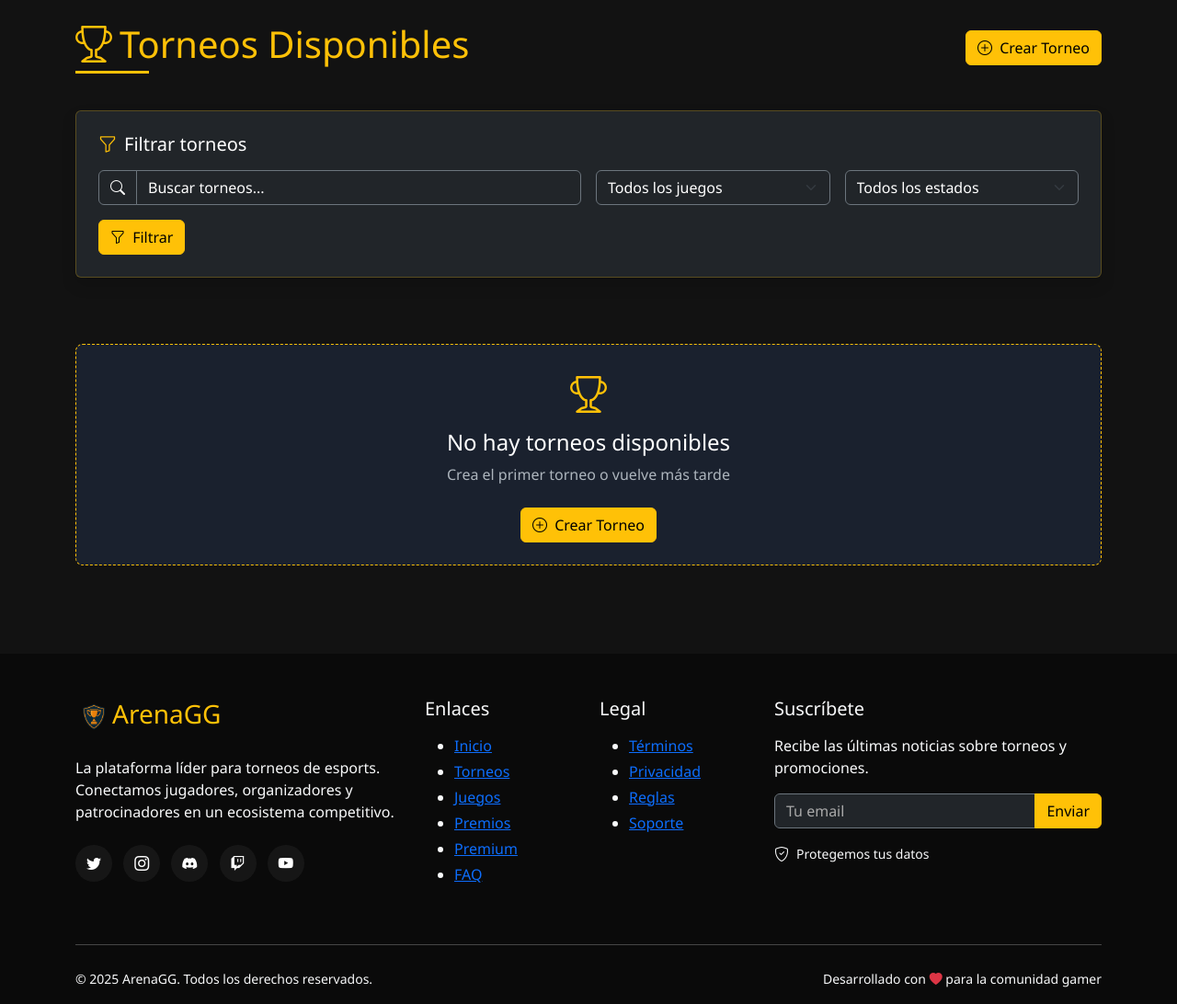
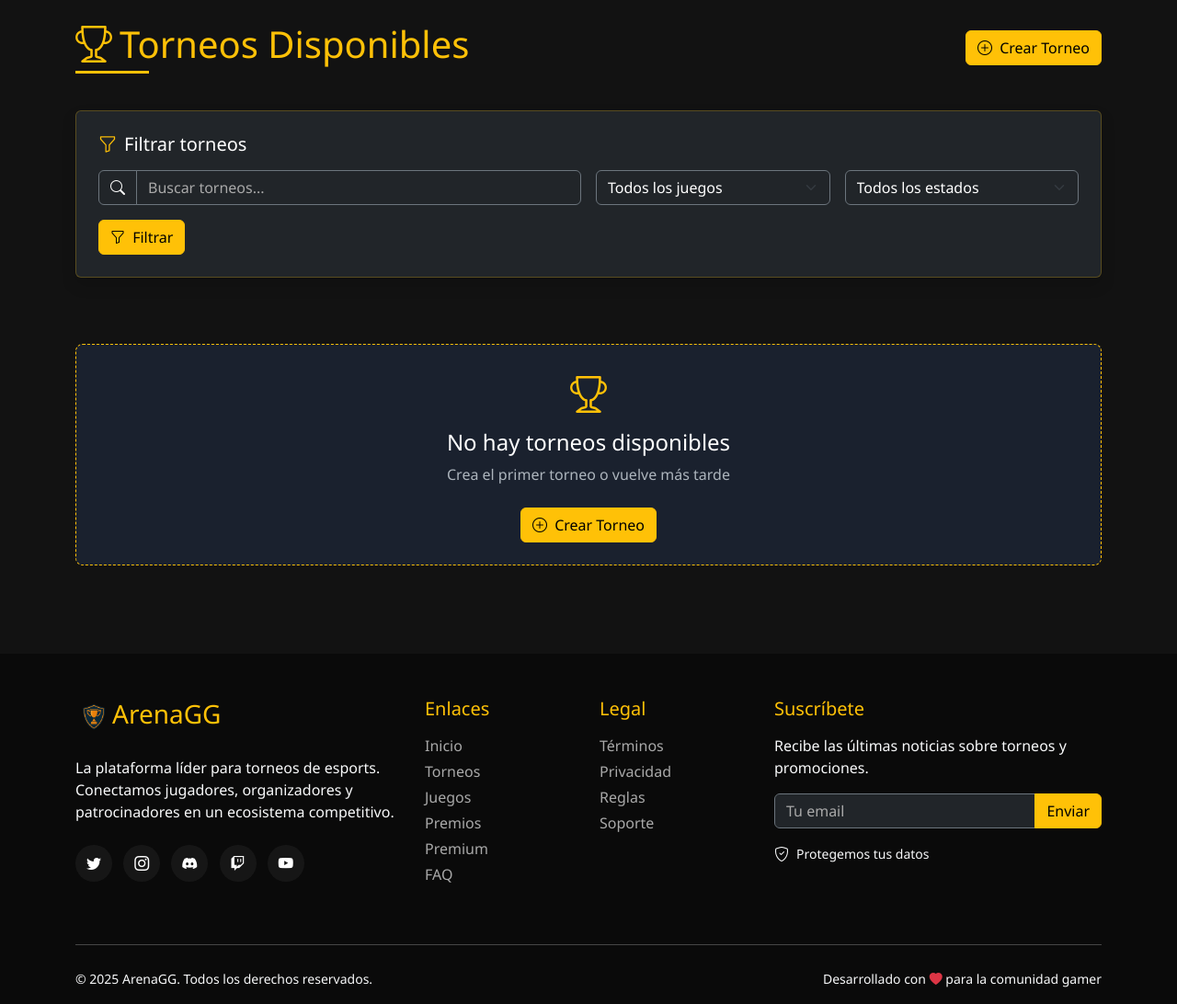
Before and after one commit to agutcan/anteproyecto, a Django app: page /tournament/ in a window 1280 px wide. Shown: the part 77-1169 px from the top of the page at 92% size. Run offline with Django 5.2, Linux system fonts and the light colour scheme; the visitor is signed in with stand-in values (Sample User, id 1); data that the repository does not hold is empty; parts of the project's set-up code (start-up, migrations or seed data) failed here and were passed over.

Commit message:
actualizo proyecto

```diff
--- a/web/static/css/footer.css
+++ b/web/static/css/footer.css
@@ -1,21 +1,25 @@
+.footer-links a {
+    /* Aplica una transición suave a todas las propiedades para los enlaces del pie de página */
+    transition: all 0.3s ease;
+    color: darkgray;
+}
+
+.footer-links a:hover {
+    color: #0d6efd;
+    /* Al pasar el mouse, agrega un pequeño desplazamiento hacia la derecha */
+    padding-left: 5px;
+}
+
+
 .placeholder-white::placeholder {
     /* Establece el color del texto del placeholder a gris oscuro y usa !important para asegurarse de que se aplique */
     color: darkgray !important;
 }
 
+
 .footer {
     /* Establece un fondo muy oscuro para el pie de página */
     background: #0a0a0a;
-}
-
-.footer-links a {
-    /* Aplica una transición suave a todas las propiedades para los enlaces del pie de página */
-    transition: all 0.3s ease;
-}
-
-.footer-links a:hover {
-    /* Al pasar el mouse, agrega un pequeño desplazamiento hacia la derecha */
-    padding-left: 5px;
 }
 
 .social-icons a {
--- a/web/static/css/header.css
+++ b/web/static/css/header.css
@@ -12,9 +12,14 @@
     box-shadow: 0 4px 10px rgba(0, 0, 0, 0.3);
 }
 
+.navbar .dropdown-item {
+    color: white;
+}
+
 .navbar .dropdown-item:hover {
     /* Cambia el fondo del ítem cuando se pasa el mouse por encima */
-    background-color: #007bff;
+    background-color: #ffc107;
+    color: #121212;
 }
 
 .navbar .nav-item .dropdown-toggle:hover {
--- a/web/static/css/login.css
+++ b/web/static/css/login.css
@@ -54,7 +54,8 @@ input {
 }
 
 input::placeholder {
-    color: #ffffff !important;
+    /* Establece el color del texto del placeholder a gris oscuro y usa !important para asegurarse de que se aplique */
+    color: darkgray !important;
     opacity: 0.8;
 }
 
--- a/web/static/css/support.css
+++ b/web/static/css/support.css
@@ -1,6 +1,7 @@
 /* Cambia el color del texto del placeholder a blanco, con !important para asegurar prioridad */
 ::placeholder {
-    color: white !important;
+    /* Establece el color del texto del placeholder a gris oscuro y usa !important para asegurarse de que se aplique */
+    color: darkgray !important;
 }
 
 /* Agrega una línea decorativa debajo del título con clase .support-title */
--- a/web/static/css/team_create.css
+++ b/web/static/css/team_create.css
@@ -11,7 +11,8 @@
 }
 
 ::placeholder {
-    color: white !important;
+    /* Establece el color del texto del placeholder a gris oscuro y usa !important para asegurarse de que se aplique */
+    color: darkgray !important;
     opacity: 1; /* Opcional, para evitar transparencia */
 }
 
--- a/web/static/css/team_create_in_tournament.css
+++ b/web/static/css/team_create_in_tournament.css
@@ -11,7 +11,8 @@
 }
 
 ::placeholder {
-    color: white !important;
+    /* Establece el color del texto del placeholder a gris oscuro y usa !important para asegurarse de que se aplique */
+    color: darkgray !important;
     opacity: 1; /* Opcional, para evitar transparencia */
 }
 /* Estilos para la tarjeta del formulario */
--- a/web/static/css/tournament_list.css
+++ b/web/static/css/tournament_list.css
@@ -5,7 +5,8 @@
 }
 
 ::placeholder {
-    color: white !important;
+    /* Establece el color del texto del placeholder a gris oscuro y usa !important para asegurarse de que se aplique */
+    color: darkgray !important;
     opacity: 1; /* Opcional, para evitar transparencia */
 }
 
--- a/web/templates/footer.html
+++ b/web/templates/footer.html
@@ -17,27 +17,27 @@
                     </div>
                 </div>
                 <div class="col-lg-2 col-md-4 mb-4">
-                    <h5 class="footer-links list-unstyled p-0 mb-3">Enlaces</h5>
-                    <ul class="text-decoration-none">
-                        <li class="mb-1"><a href="{% url 'web:indexView' %}" >Inicio</a></li>
-                        <li class="mb-1"><a href="{% url 'web:tournamentListView' %}">Torneos</a></li>
-                        <li class="mb-1"><a href="{% url 'web:gameListView' %}">Juegos</a></li>
-                        <li class="mb-1"><a href="{% url 'web:rewardListView' %}">Premios</a></li>
-                        <li class="mb-1"><a href="{% url 'web:premiumView' %}">Premium</a></li>
-                        <li class="mb-1"><a href="{% url 'web:faqView' %}" >FAQ</a></li>
+                    <h5 class=" p-0 mb-3 text-warning">Enlaces</h5>
+                    <ul class="footer-links list-unstyled">
+                        <li class="mb-1"><a class="text-decoration-none" href="{% url 'web:indexView' %}" >Inicio</a></li>
+                        <li class="mb-1"><a class=" text-decoration-none" href="{% url 'web:tournamentListView' %}">Torneos</a></li>
+                        <li class="mb-1"><a class=" text-decoration-none" href="{% url 'web:gameListView' %}">Juegos</a></li>
+                        <li class="mb-1"><a class=" text-decoration-none" href="{% url 'web:rewardListView' %}">Premios</a></li>
+                        <li class="mb-1"><a class=" text-decoration-none" href="{% url 'web:premiumView' %}">Premium</a></li>
+                        <li class="mb-1"><a class=" text-decoration-none" href="{% url 'web:faqView' %}" >FAQ</a></li>
                     </ul>
                 </div>
                 <div class="col-lg-2 col-md-4 mb-4">
-                    <h5 class="footer-links list-unstyled p-0 mb-3">Legal</h5>
-                    <ul class="text-decoration-none">
-                        <li class="mb-1"><a href="{% url 'web:termsOfUseView' %}" >Términos</a></li>
-                        <li class="mb-1"><a href="{% url 'web:privacyPolicyView' %}" >Privacidad</a></li>
-                        <li class="mb-1"><a href="{% url 'web:howItWorkView' %}" >Reglas</a></li>
-                        <li class="mb-1"><a href="{% url 'web:supportView' %}" >Soporte</a></li>
+                    <h5 class=" p-0 mb-3 text-warning">Legal</h5>
+                    <ul class="footer-links list-unstyled">
+                        <li class="mb-1"><a class=" text-decoration-none" href="{% url 'web:termsOfUseView' %}" >Términos</a></li>
+                        <li class="mb-1"><a class=" text-decoration-none" href="{% url 'web:privacyPolicyView' %}" >Privacidad</a></li>
+                        <li class="mb-1"><a class=" text-decoration-none" href="{% url 'web:howItWorkView' %}" >Reglas</a></li>
+                        <li class="mb-1"><a class=" text-decoration-none" href="{% url 'web:supportView' %}" >Soporte</a></li>
                     </ul>
                 </div>
-                <div class="col-lg-4 col-md-4 mb-4">
-                    <h5 class="footer-links mb-3">Suscríbete</h5>
+                <div class="col-lg-4 col-md-4 mb-4 ">
+                    <h5 class="footer-links mb-3 text-warning">Suscríbete</h5>
                     <p>Recibe las últimas noticias sobre torneos y promociones.</p>
                     <div class="input-group mb-3">
                         <input type="email" id="emailInput" class="form-control bg-dark border-secondary text-light placeholder-white" placeholder="Tu email">
--- a/web/templates/header.html
+++ b/web/templates/header.html
@@ -45,13 +45,13 @@
                             <span class="text-warning">{{ user.username }}</span>
                         </a>
                         <ul class="dropdown-menu dropdown-menu-end shadow-lg" aria-labelledby="navbarDropdown" style="border-radius: 8px; background-color: #343a40;">
-                            <li><a class="dropdown-item text-white" href="{% url 'web:playerProfileDetailView' request.user.player.id %}">Perfil</a></li>
-                            <li><a class="dropdown-item text-white" href="{% url 'web:myTournamentListView' request.user.player.id %}">Mis torneos</a></li>
-                            <li><a class="dropdown-item text-white" href="{% url 'web:playerTeamDetailView' request.user.player.id %}">Mi equipo</a></li>
-                            <li><a class="dropdown-item text-white" href="{% url 'web:redemptionListView' request.user.player.id %}">Mis recompensas</a></li>
+                            <li><a class="dropdown-item" href="{% url 'web:playerProfileDetailView' request.user.player.id %}">Perfil</a></li>
+                            <li><a class="dropdown-item" href="{% url 'web:myTournamentListView' request.user.player.id %}">Mis torneos</a></li>
+                            <li><a class="dropdown-item" href="{% url 'web:playerTeamDetailView' request.user.player.id %}">Mi equipo</a></li>
+                            <li><a class="dropdown-item" href="{% url 'web:redemptionListView' request.user.player.id %}">Mis recompensas</a></li>
                             <li><form method="post" action="{% url 'logout' %}">
                                 {% csrf_token %}
-                                <input type="submit" value="Cerrar sesión" class="dropdown-item text-white">
+                                <input type="submit" value="Cerrar sesión" class="dropdown-item ">
                                 </form>
                             </li>
                         </ul>
--- a/web/templates/web/tournament_list.html
+++ b/web/templates/web/tournament_list.html
@@ -93,7 +93,7 @@
                 </div>
                 <div class="card-body">
                     <div class="d-flex justify-content-between align-items-start mb-2">
-                        <h5 class="card-title text-truncate">{{ tournament.name }}</h5>
+                        <h5 class="card-title text-truncate text-warning">{{ tournament.name }}</h5>
                         <small class="text-warning fw-bold"><i class="bi bi-trophy text-warning"></i> {{ tournament.prize_pool|default:"Sin premio" }}</small>
                     </div>
                     <div class="d-flex align-items-center mb-3">
```
